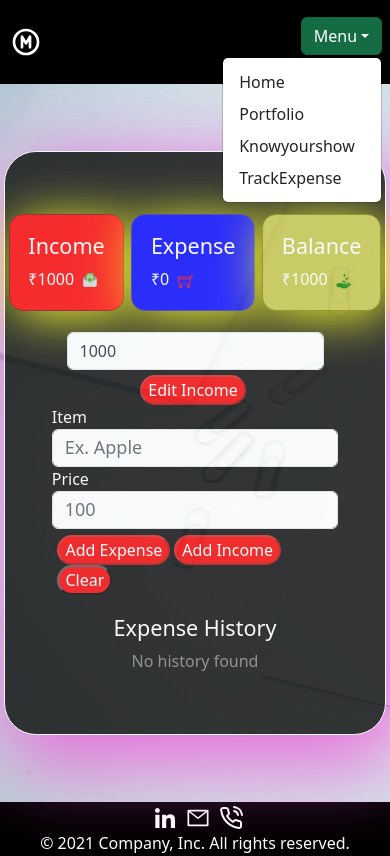
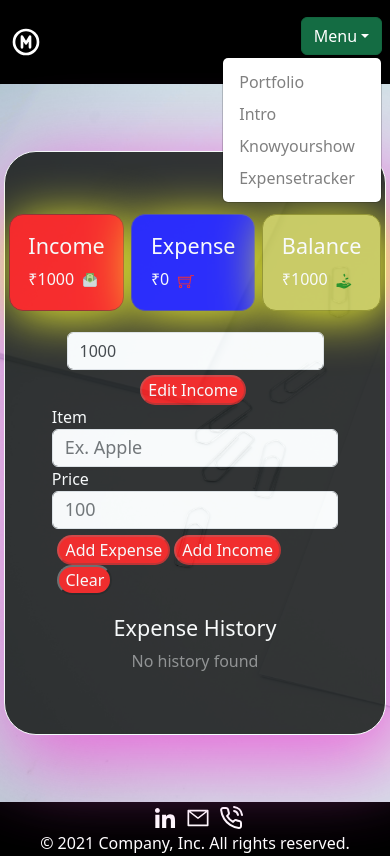
Before and after one commit to MuskanSrivastava8/Mitra, a React (Create React App) app: page /Mitra/Expensetracker in a window 390 px wide. Both pictures are taken after a click on the button "Menu". Built offline with nearby package versions, Linux system fonts and the light colour scheme.

Commit message:
Menu feature link working fine now

```diff
--- a/src/Components/Menu/Menu.js
+++ b/src/Components/Menu/Menu.js
@@ -19,10 +19,10 @@ export default function Menu() {
             </Dropdown.Toggle>
 
             <Dropdown.Menu>
-              <Dropdown.Item href="/Mitra/Intro">Home</Dropdown.Item>
-              <Dropdown.Item href="/Mitra/Portfolio">Portfolio</Dropdown.Item>
-              <Dropdown.Item href="/Mitra/Knowyourshow">Knowyourshow</Dropdown.Item>
-              <Dropdown.Item href="/Mitra/Expensetracker">TrackExpense</Dropdown.Item>
+              <Dropdown.Item ><NavLink className="dropdownMenuItem" to={"/Portfolio"}>Portfolio</NavLink></Dropdown.Item>
+              <Dropdown.Item ><NavLink className="dropdownMenuItem" to={"/Intro"}>Intro</NavLink></Dropdown.Item>
+              <Dropdown.Item><NavLink className="dropdownMenuItem" to={"/Knowyourshow"}>Knowyourshow</NavLink></Dropdown.Item>
+              <Dropdown.Item><NavLink className="dropdownMenuItem" to={"/Expensetracker"}>Expensetracker</NavLink></Dropdown.Item>
             </Dropdown.Menu>
           </Dropdown>
         </div>
--- a/src/Components/Menu/Menu.scss
+++ b/src/Components/Menu/Menu.scss
@@ -30,6 +30,10 @@
 
 .menu_item :hover {
     text-shadow: 1.5px 2.0px 2px #be9fc6, 0 0 25px #ed09d2, 0 0 5px #9f22ba;
+}
+.dropdownMenuItem{
+    color: gray;
+    text-decoration: none;
 }
 
 .letter_M{
```
